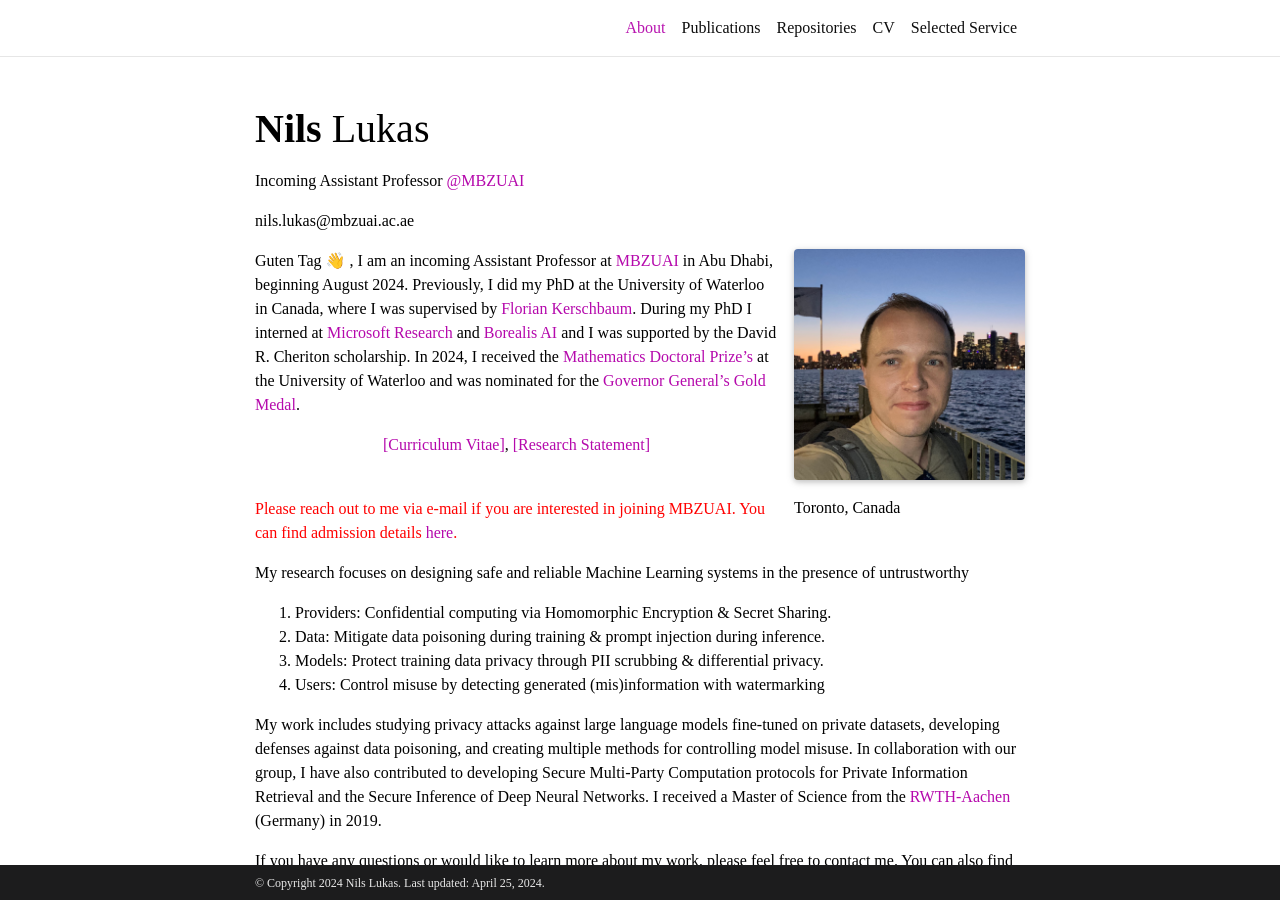
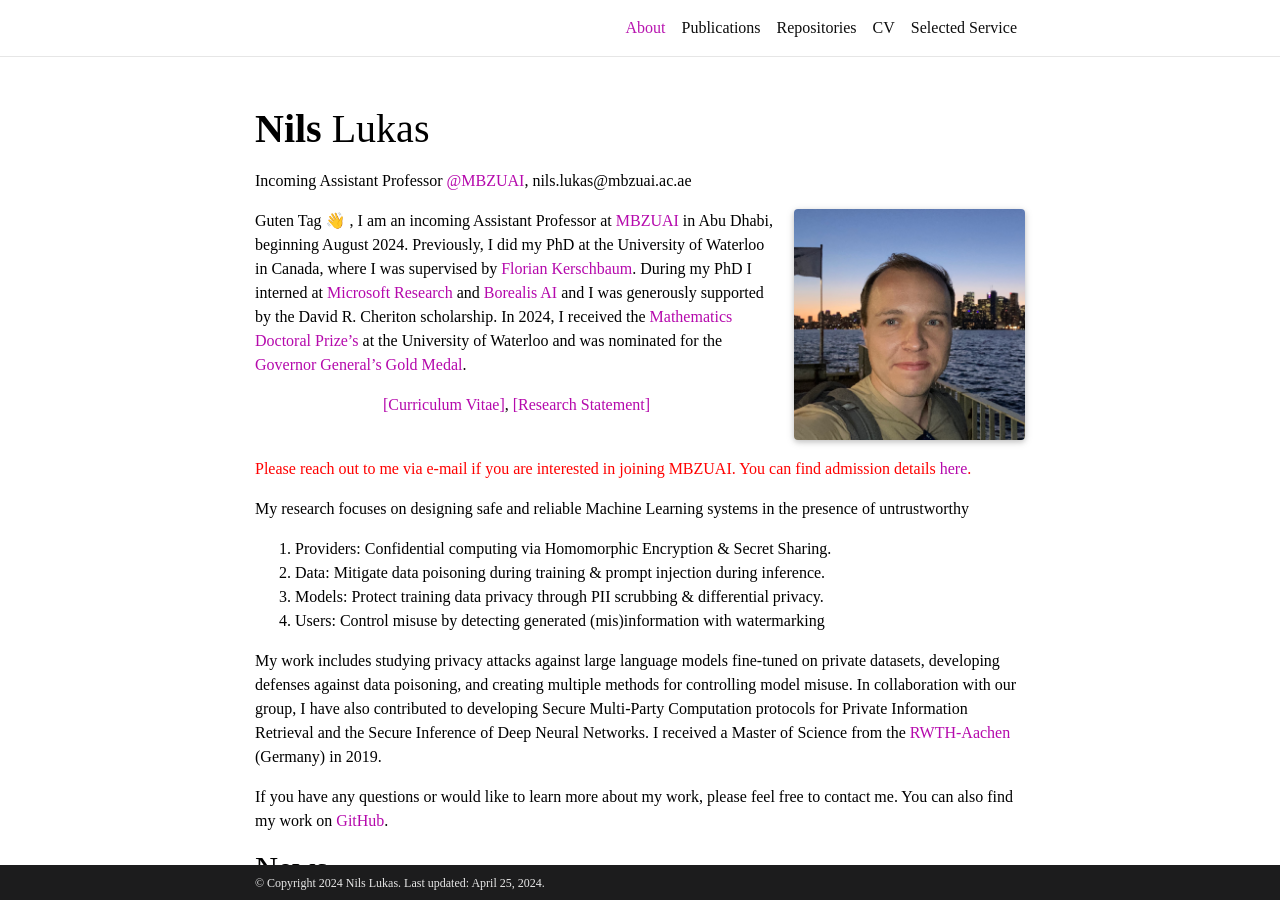
Before and after one commit to nilslukas/nilshendriklukas.github.io, a Jekyll site: the page built from _pages/about.md, in a window 1280 px wide and 900 px high. Built offline with Jekyll 4.4.1, drawn with Linux system fonts in a browser that asks for light colours; full-size pictures stand in for the smaller copies a plugin makes; emoji names are drawn with the system emoji font; comment, search, counter and statistics services are not loaded; a style sheet for code colours, icons or effects is not loaded.

Commit message:
update email

```diff
--- a/_pages/about.md
+++ b/_pages/about.md
@@ -3,15 +3,13 @@ layout: about
 title: About
 permalink: /
 subtitle: >
-  <p>Incoming Assistant Professor <a href="https://mbzuai.ac.ae/">@MBZUAI</a></p>
-  <p>nils.lukas@mbzuai.ac.ae</p>
+  <p>Incoming Assistant Professor <a href="https://mbzuai.ac.ae/">@MBZUAI</a>, nils.lukas@mbzuai.ac.ae</p>
+
 
 profile:
   align: right
   image: nils-profile.jpg
   image_circular: false # crops the image to make it circular
-  address: >
-    <p>Toronto, Canada</p>
 
 news: true  # includes a list of news items
 selected_papers: true # includes a list of papers marked as "selected={true}"
@@ -21,7 +19,7 @@ social: true  # includes social icons at the bottom of the page
 Guten Tag :wave: ,
 I am an incoming Assistant Professor at <a href="https://mbzuai.ac.ae/">MBZUAI</a> in Abu Dhabi, beginning August 2024.
 Previously, I did my PhD at the University of Waterloo in Canada, where I was supervised by <a href="https://cs.uwaterloo.ca/~fkerschb/">Florian Kerschbaum</a>.
-During my PhD I interned at <a href="https://www.microsoft.com/en-us/research/group/privacy-preserving-machine-learning-innovation/publications/">Microsoft Research</a> and <a href="https://www.borealisai.com/">Borealis AI</a> and I was supported by the David R. Cheriton scholarship.
+During my PhD I interned at <a href="https://www.microsoft.com/en-us/research/group/privacy-preserving-machine-learning-innovation/publications/">Microsoft Research</a> and <a href="https://www.borealisai.com/">Borealis AI</a> and I was generously supported by the David R. Cheriton scholarship.
 In 2024, I received the <a href="https://cs.uwaterloo.ca/news/nils-lukas-receives-2024-mathematics-doctoral-prizes-top-honour">Mathematics Doctoral Prize’s</a> at the University of Waterloo and
 was nominated for the <a href="https://uwaterloo.ca/graduate-studies-postdoctoral-affairs/governor-generals-gold-medal-winners">Governor General’s Gold Medal</a>.
 <br>
```
